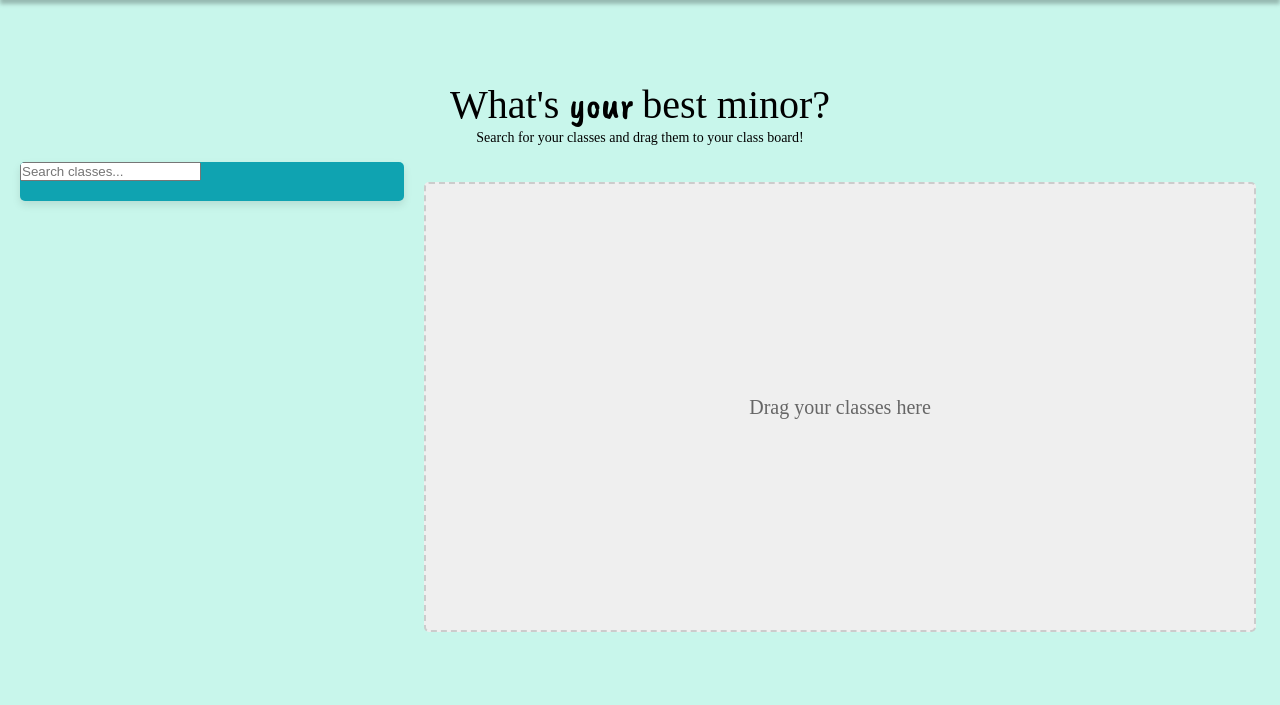
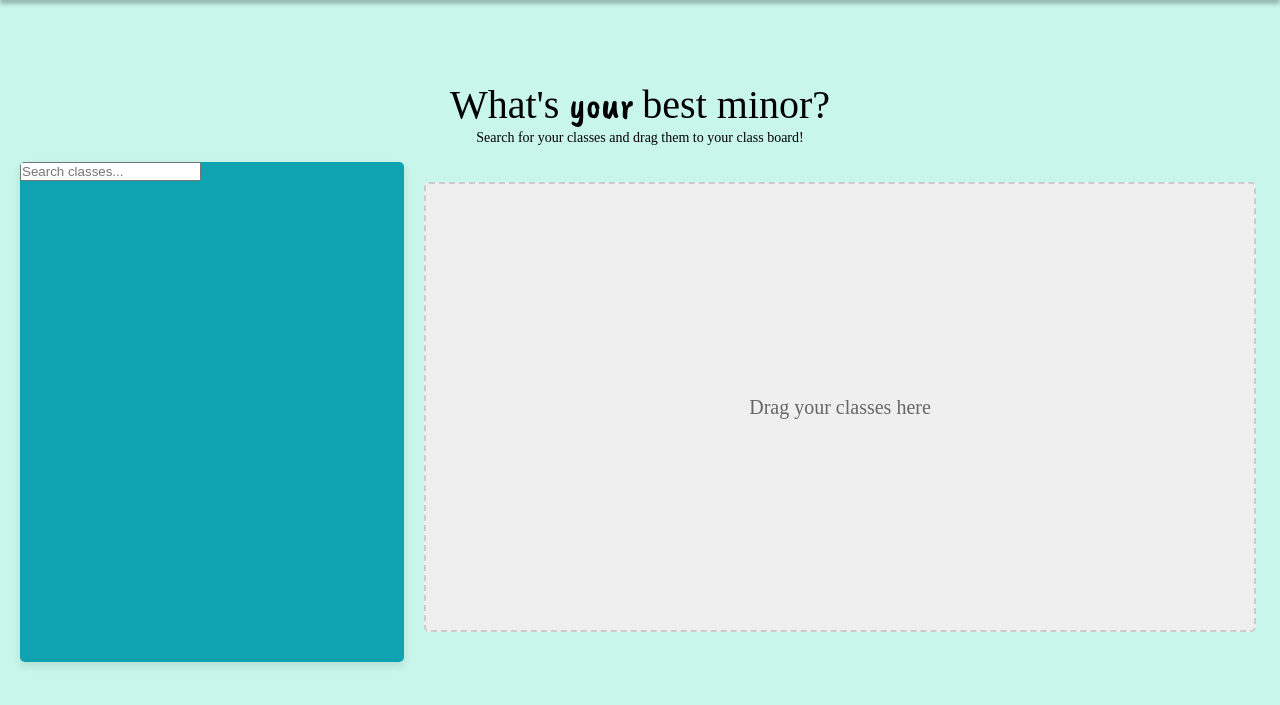
Before and after one commit to sn2979/TigerPlan, a Flask app: page /test in a window 1280 px wide. Shown: the part 80-785 px from the top of the page. Run offline with Flask 3, Linux system fonts and the light colour scheme; the visitor is signed in with stand-in values (Sample User, id 1); data that the repository does not hold is empty.

Commit message:
scrollable

```diff
--- a/templates/tester.html
+++ b/templates/tester.html
@@ -33,10 +33,12 @@
 
   #left-container {
     width: 30%; /* Adjust width as necessary */
+    height: 500px;
     background-color: #0FA3B1; /* For contrast against the class items */
     border-radius: 5px; /* Rounded corners */
     box-shadow: 0 4px 8px rgba(0, 0, 0, 0.1); /* Shadow for depth */
-    overflow: hidden; /* Ensures child elements stay within the rounded corners */
+    /*  overflow: hidden; Ensures child elements stay within the rounded corners */
+    overflow-y: auto;
     margin-right: 20px; /* Spacing between this container and whatever is to the right */
     margin-left: 20px; /* Spacing between this container and whatever is to the right */
     float: left; /* Align it to the left */
```
